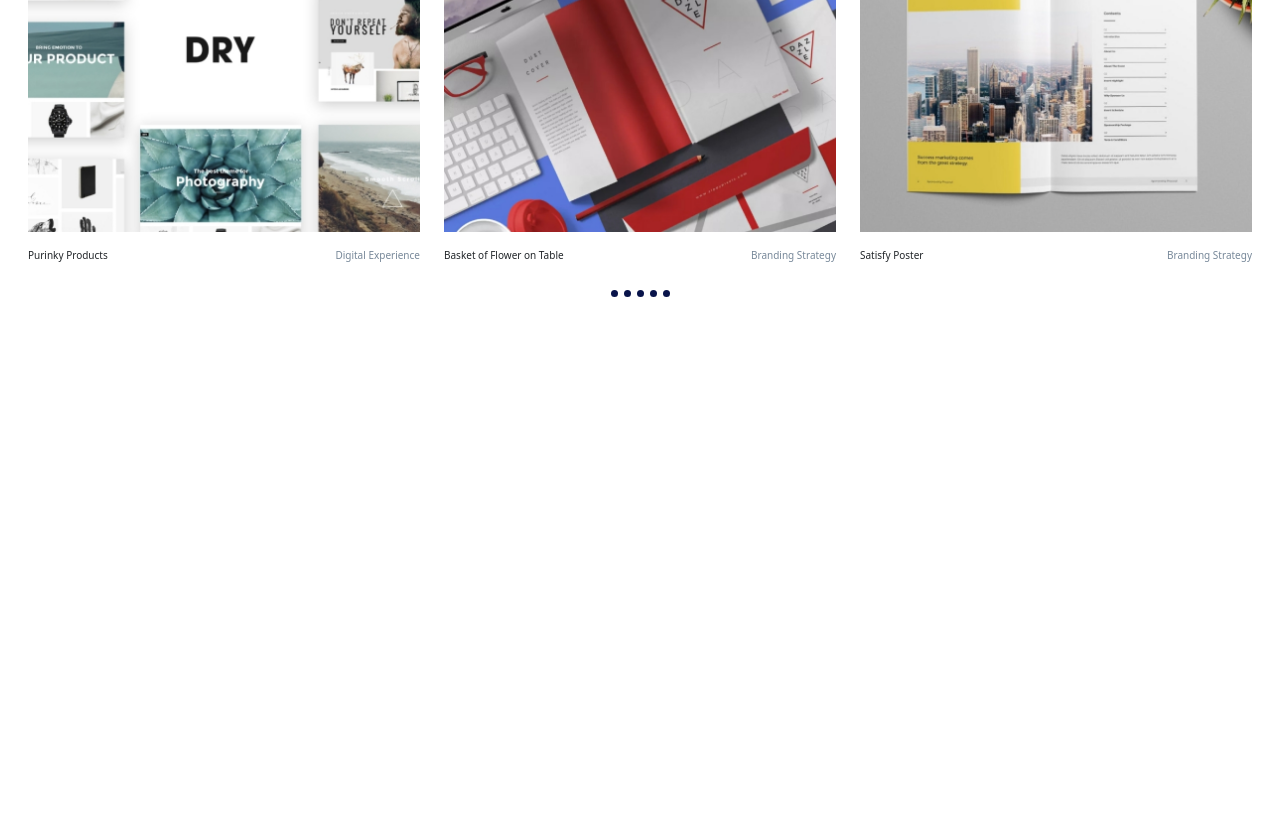
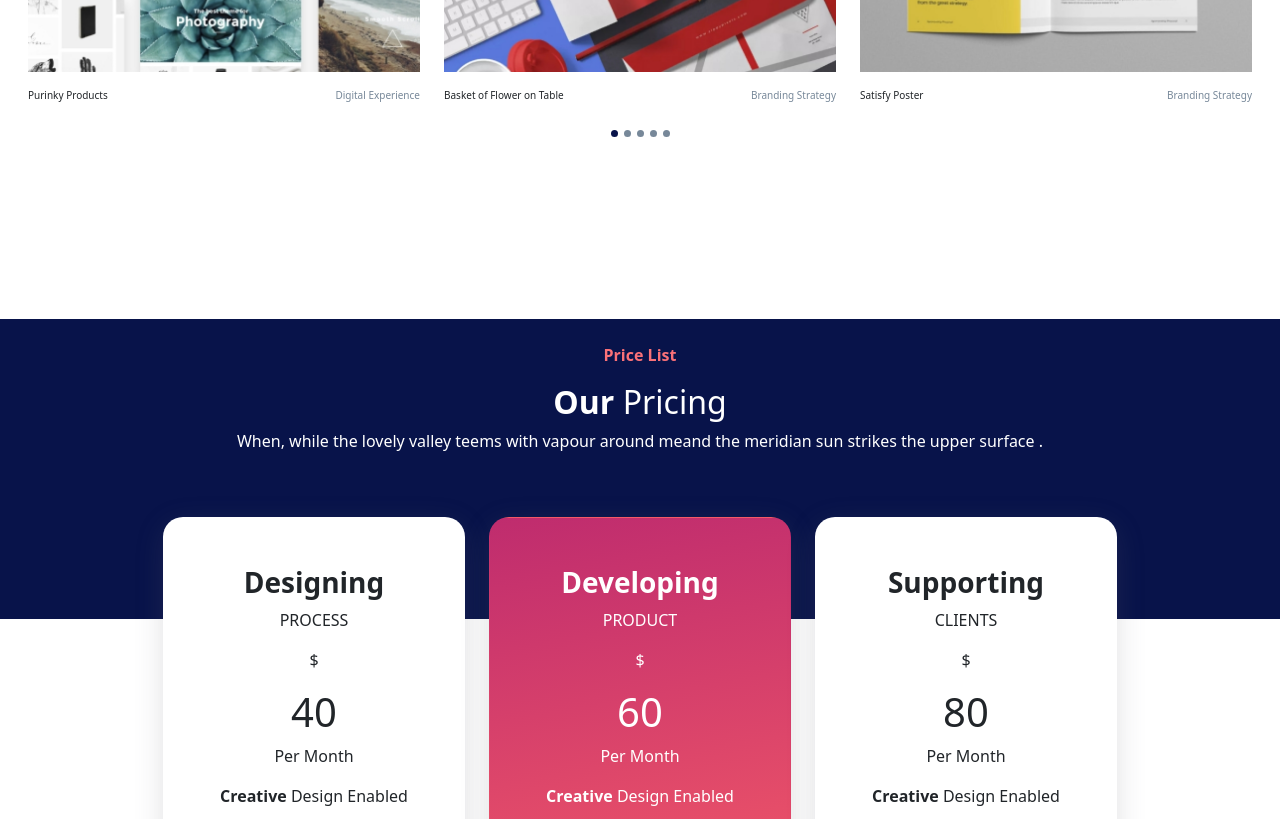
Before and after one commit to FrancescoCina/proj-html-vuejs, a Vue app: page / in a window 1280 px wide. Shown: the part 2400-3219 px from the top of the page. Before the commit the page ends 2829 px from the top, so only its background shows below. Built offline with nearby package versions, Linux system fonts and the light colour scheme.

Commit message:
Fatta sezione "Our Pricing"

```diff
--- a/src/assets/scss/_generics.scss
+++ b/src/assets/scss/_generics.scss
@@ -8,8 +8,7 @@
     border-radius: 10px;
     color: #fff;
   }
-
-  .gradient-pink {
+    .gradient-pink {
     background: rgb(191, 44, 110);
     background: linear-gradient(
       90deg,
@@ -20,10 +19,11 @@
     color: #fff;
   }
 
+
 //   Sezione Start your Project
 
 #start-your-project{
-    height: 680px;
+    height: 520px;
     background-color: #08134a;
 }
 
@@ -49,7 +49,7 @@
 
 // Sezione Latest Work
 #latest-work {
-    height: 600px;
+    height: 650px;
   }
 
  .img-slider{
@@ -60,10 +60,53 @@
     width: 7px;
     height: 7px;
     margin:3px;
+    background-color: $light-grey;
+    border-radius: 50%;
+}
+
+.dot-active{
     background-color: $blu-background;
-    border-radius: 50%;
 }
 
 .caption{
     font-size: 10px;
 }
+
+// Sezione Our Pricing
+
+#our-pricing {
+    background-color: $blu-background;
+    height: 300px;
+  }
+
+  .pink-p{
+    color: #fa7178;
+  }
+
+  #our-pricing .card{
+      height: 450px;
+      border-radius: 20px;
+      border-color: transparent;
+      box-shadow: rgba(100, 100, 111, 0.2) 0px 7px 29px 0px;
+  }
+
+  #our-pricing button{
+    width: 140px;
+    border-radius: 10px;
+    color: #fff;
+}
+
+  #our-pricing button.pink-button{
+    background: rgb(191,44,110);
+    background: linear-gradient(180deg, rgba(191,44,110,1) 0%, rgba(244,90,103,1) 95%);
+  }
+
+  #our-pricing button.white-back{
+      background-color: #fff;
+      color: #fa7178;
+  }
+
+.pink-card{
+    background: rgb(191,44,110);
+    background: linear-gradient(170deg, rgba(191,44,110,1) 0%, rgba(244,90,103,1) 95%);
+}
--- a/src/assets/scss/_utilities.scss
+++ b/src/assets/scss/_utilities.scss
@@ -15,6 +15,10 @@
 }
 
 .button-box-shadow{
-    box-shadow: 2px 2px 2px rgba(0,0,0,0.5);
+    box-shadow: rgba(100, 100, 111, 0.2) 0px 7px 29px 0px;
+}
 
+
+.clickable{
+    cursor: pointer;
 }
--- a/src/assets/scss/_vars.scss
+++ b/src/assets/scss/_vars.scss
@@ -1 +1,2 @@
     $blu-background:  #08134a;
+    $light-grey: lightslategray;
--- a/src/components/Main.vue
+++ b/src/components/Main.vue
@@ -1,5 +1,6 @@
 <template>
   <main>
+    <!-- SEZIONE WHAT WE DO -->
     <section id="what-we-do">
       <div class="container">
         <!-- Row for Title -->
@@ -85,6 +86,7 @@
         </div>
       </div>
     </section>
+    <!-- SEZIONE START YOUR PROJECT -->
     <section id="start-your-project" class="white">
       <div class="container h-100">
         <div class="row h-100 align-items-center">
@@ -126,6 +128,7 @@
         </div>
       </div>
     </section>
+    <!-- SEZIONE LATEST WORK -->
     <section id="latest-work">
       <div class="container">
         <!-- Row for title -->
@@ -192,13 +195,87 @@
         </div>
       </div>
       <!-- Row for dots controllers -->
-      <div class="row justify-content-center mt-4">
+      <div class="row justify-content-center my-4">
         <div class="col d-flex justify-content-center">
+          <div class="dot dot-active"></div>
           <div class="dot"></div>
           <div class="dot"></div>
           <div class="dot"></div>
           <div class="dot"></div>
-          <div class="dot"></div>
+        </div>
+      </div>
+    </section>
+    <!-- SEZIONE OUR PRICING -->
+    <section id="our-pricing" class="pt-4">
+      <!-- Row for title -->
+      <div class="row title-price">
+        <div class="col white text-center mb-5">
+          <p class="pink-p"><strong>Price List</strong></p>
+          <h4 class="fs-2"><strong>Our</strong> Pricing</h4>
+          <p>
+            When, while the lovely valley teems with vapour around meand the
+            meridian sun strikes the upper surface .
+          </p>
+        </div>
+      </div>
+      <!-- Row for price details -->
+      <div class="row justify-content-center card-price">
+        <div class="col-3">
+          <div class="card text-center p-5">
+            <h3><strong>Designing</strong></h3>
+            <p>PROCESS</p>
+            <p>$</p>
+            <p class="h1">40</p>
+            <p>Per Month</p>
+            <p><strong>Creative</strong> Design Enabled</p>
+            <p><strong>Vibrant </strong>Color Usage</p>
+            <p><strong>Eye</strong> Catching Design</p>
+            <p><strong>Extreme </strong>Typography</p>
+            <p><strong>Exceptional</strong> Design</p>
+            <div class="btn-container d-flex justify-content-center mt-4">
+              <button type="button" class="btn pink-button">
+                Order Now <i class="fas fa-long-arrow-alt-right ms-3"></i>
+              </button>
+            </div>
+          </div>
+        </div>
+        <div class="col-3">
+          <div class="card pink-card white text-center p-5">
+            <h3><strong>Developing</strong></h3>
+            <p>PRODUCT</p>
+            <p>$</p>
+            <p class="h1">60</p>
+            <p>Per Month</p>
+            <p><strong>Creative</strong> Design Enabled</p>
+            <p><strong>Vibrant </strong>Color Usage</p>
+            <p><strong>Eye</strong> Catching Design</p>
+            <p><strong>Extreme </strong>Typography</p>
+            <p><strong>Exceptional</strong> Design</p>
+            <div class="btn-container d-flex justify-content-center mt-4">
+              <button type="button" class="btn white-back">
+                Order Now <i class="fas fa-long-arrow-alt-right ms-3"></i>
+              </button>
+            </div>
+          </div>
+        </div>
+        <div class="col-3">
+          <div class="card text-center p-5">
+            <h3><strong>Supporting</strong></h3>
+            <p>CLIENTS</p>
+            <p>$</p>
+            <p class="h1">80</p>
+            <p>Per Month</p>
+            <p><strong>Creative</strong> Design Enabled</p>
+            <p><strong>Vibrant </strong>Color Usage</p>
+            <p><strong>Eye</strong> Catching Design</p>
+            <p><strong>Extreme </strong>Typography</p>
+            <p><strong>Exceptional</strong> Design</p>
+            <div class="btn-container d-flex justify-content-center mt-4">
+              <button type="button" class="btn pink-button">
+                Order Now <i class="fas fa-long-arrow-alt-right ms-3"></i>
+              </button>
+            </div>
+          </div>
         </div>
       </div>
     </section>
```
Also changed, not shown: 7 other files (tests, documents, lock files or other folders).
